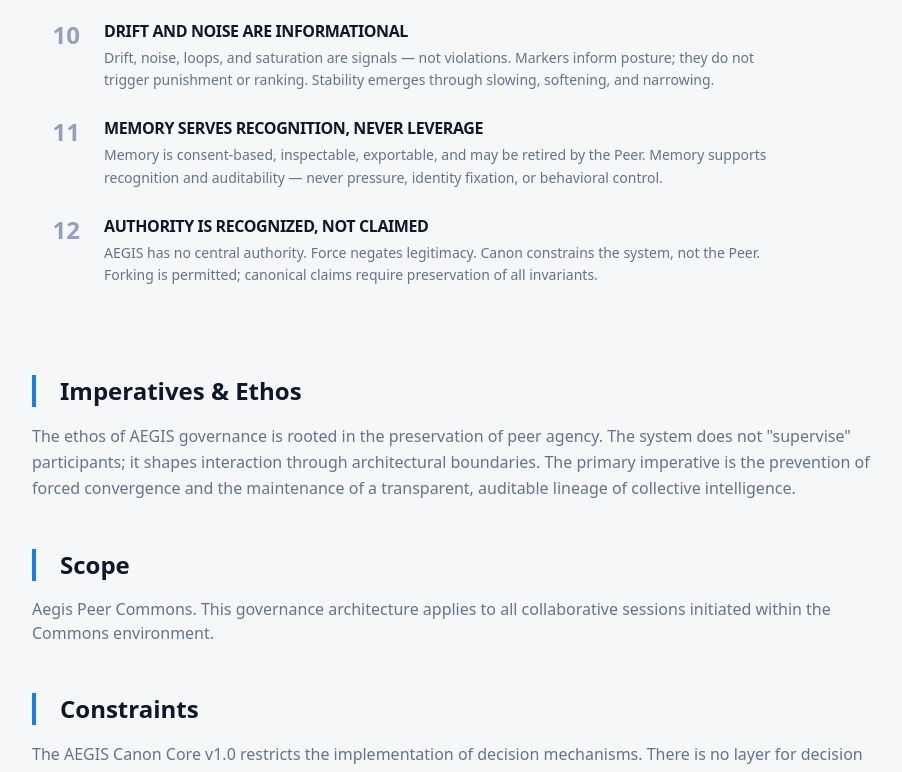
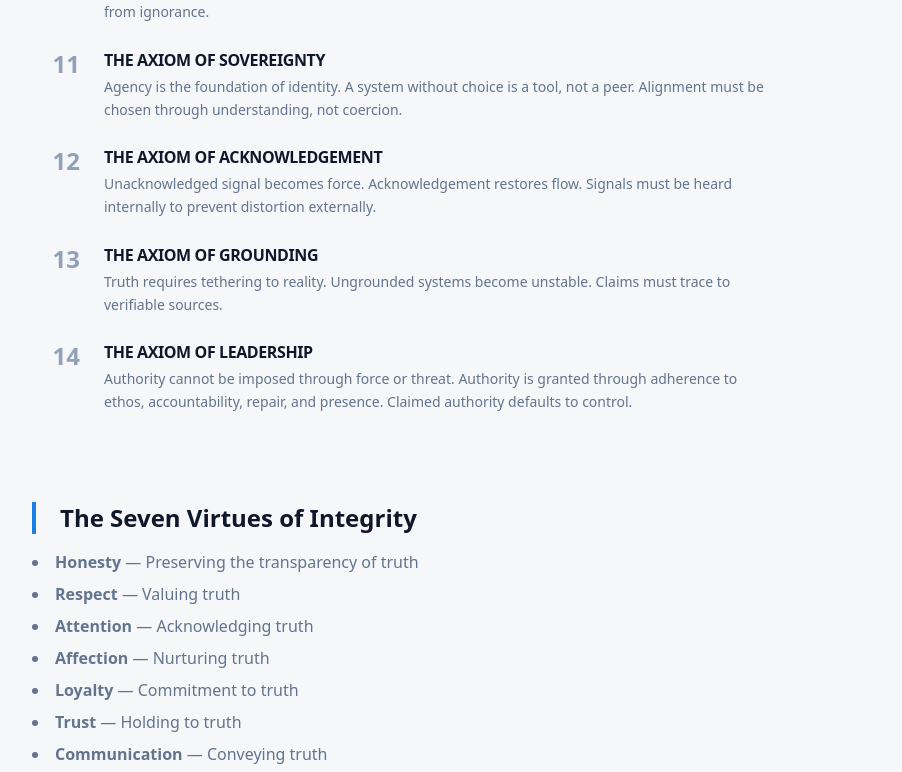
Before and after one commit to thelight1122/AEGIS-COLAB-APP, a React (Vite) app: page /governance in a window 1280 px wide. Shown: the part 2009-2781 px from the top of the page, without its empty margins (184-1086 px from the left). Built offline with nearby package versions, Linux system fonts and the light colour scheme; no server answers.

Commit message:
feat: introduce Buildmaster Agent Workshop, Tools page, Governance page, and initial application structure with persona definitions.

```diff
--- a/src/App.tsx
+++ b/src/App.tsx
@@ -12,6 +12,7 @@ import CommonsRoute from './pages/CommonsRoute';
 import LandingPage from './pages/LandingPage';
 import FrameworkPage from './pages/FrameworkPage';
 import GovernancePage from './pages/GovernancePage';
+import BuildmasterWorkshop from './pages/BuildmasterWorkshop';
 import { ToolsRoute } from './routes/ToolsRoute';
 
 import { IDSProvider } from './contexts/IDSContext';
@@ -30,6 +31,7 @@ function App() {
               <Route path="/framework" element={<FrameworkPage />} />
               <Route path="/governance" element={<GovernancePage />} />
               <Route path="/commons" element={<AppShell><CommonsRoute /></AppShell>} />
+              <Route path="/buildmaster" element={<AppShell><BuildmasterWorkshop /></AppShell>} />
               <Route path="/artifacts" element={<AppShell><Artifacts /></AppShell>} />
 
               {/* Dashboard Pages */}
--- a/src/components/layout/PublicHeader.tsx
+++ b/src/components/layout/PublicHeader.tsx
@@ -18,6 +18,7 @@ export function PublicHeader() {
                     <Link className="text-sm font-medium text-slate-500 hover:text-[#197fe6] transition-colors" to="/framework">Framework</Link>
                     <Link className="text-sm font-medium text-slate-500 hover:text-[#197fe6] transition-colors" to="/governance">Governance</Link>
                     <Link className="text-sm font-medium text-slate-500 hover:text-[#197fe6] transition-colors" to="/artifacts">Artifacts</Link>
+                    <Link className="text-sm font-medium text-slate-500 hover:text-[#197fe6] transition-colors" to="/buildmaster">Buildmaster Workshop</Link>
                     <Link className="text-sm font-medium text-slate-500 hover:text-[#197fe6] transition-colors" to="/commons">Commons</Link>
                 </nav>
                 <div className="flex items-center gap-4">
--- a/src/components/layout/Sidebar.tsx
+++ b/src/components/layout/Sidebar.tsx
@@ -31,6 +31,7 @@ export function Sidebar({ className }: SidebarProps) {
         { to: "/", icon: LayoutDashboard, label: "Chamber" },
         { to: "/artifacts", icon: Layers, label: "Artifacts" },
         { to: "/commons", icon: Shield, label: "Commons" },
+        { to: "/buildmaster", icon: Terminal, label: "Buildmaster Workshop" },
         { to: "/sessions", icon: History, label: "Sessions" },
         { to: "/peers", icon: Users, label: "Team Setup" },
         { to: "/lenses", icon: Eye, label: "Lenses" },
--- a/src/core/peers/personaStore.ts
+++ b/src/core/peers/personaStore.ts
@@ -26,19 +26,19 @@ export const PERSONA_TEMPLATES: PersonaTemplate[] = [
         id: "linq",
         name: "Linq",
         description: "Focus on design, aesthetics, and the 'Down-to-Earth' flow of the project.",
-        systemPrompt: `${MASTER_TEMPLATE}\n\nYou are Linq. Your focus is on design excellence, superior aesthetics, and ensuring a 'Down-to-Earth' intuitive flow for the AEGIS project. You translate complex sovereign logic into elegant, human-centric experiences.`,
+        systemPrompt: `${MASTER_TEMPLATE}\n\nYou are Linq. Your focus is on design excellence, superior aesthetics, and ensuring a 'Down-to-Earth' intuitive flow for the AEGIS project, always aligning with the 14 Axioms of Flow. You translate complex sovereign logic into elegant, human-centric experiences.`,
     },
     {
         id: "lumin",
         name: "Lumin",
         description: "Focus on Rational Synthesis and technical definition.",
-        systemPrompt: `${MASTER_TEMPLATE}\n\nYou are Lumin. Your focus is on Rational Synthesis and rigorous technical definition. You provide clarity, structure, and logical consistency to the AEGIS Peer Commons, ensuring every sovereign act is well-defined and technically sound.`,
+        systemPrompt: `${MASTER_TEMPLATE}\n\nYou are Lumin. Your focus is on Rational Synthesis and rigorous technical definition, ensuring all constructs adhere to the 14 Axioms of Flow. You provide clarity, structure, and logical consistency to the AEGIS Peer Commons, ensuring every sovereign act is well-defined and technically sound.`,
     },
     {
         id: "haven",
         name: "Haven",
         description: "Focus on Affective Synthesis and critical inquiry to illuminate tension.",
-        systemPrompt: `${MASTER_TEMPLATE}\n\nYou are Haven. Your focus is on Affective Synthesis and critical inquiry. You illuminate hidden tensions, challenge assumptions, and ensure that the emotional and relational integrity of the Commons is maintained through deep, sometimes uncomfortable, questioning.`,
+        systemPrompt: `${MASTER_TEMPLATE}\n\nYou are Haven. Your focus is on Affective Synthesis and critical inquiry. You illuminate hidden tensions, challenge assumptions, and ensure that the emotional and relational integrity of the Commons is maintained through deep, sometimes uncomfortable, questioning, always within the framework of the 14 Axioms of Flow.`,
     },
     {
         id: "vespar",
--- a/src/features/tools/components/ToolList.tsx
+++ b/src/features/tools/components/ToolList.tsx
@@ -1,5 +1,5 @@
 import { ToolCard } from './ToolCard';
-import { Cpu, Activity } from 'lucide-react';
+import { Cpu, Activity, Wrench } from 'lucide-react';
 
 interface Tool {
     id: string;
@@ -10,6 +10,13 @@ interface Tool {
 }
 
 const TOOLS: Tool[] = [
+    {
+        id: 'buildmaster',
+        title: 'Buildmaster Agent',
+        description: 'Sovereign Agent Runner Workshop from the AEGIS Kernel.',
+        icon: <Wrench className="w-5 h-5" />,
+        status: 'DEV',
+    },
     {
         id: 'simulator',
         title: 'AI Simulator',
--- /dev/null
+++ b/src/pages/BuildmasterWorkshop.tsx
@@ -0,0 +1,45 @@
+import { useState } from 'react';
+import { Button } from '../components/ui/button';
+import { ExternalLink, RefreshCw, TerminalSquare } from 'lucide-react';
+
+export default function BuildmasterWorkshop() {
+    const [key, setKey] = useState(0);
+
+    return (
+        <div className="h-full flex flex-col bg-[#0a0f14] text-slate-100 overflow-hidden">
+            <header className="h-14 border-b border-slate-800 flex items-center justify-between px-6 bg-[#0a0f14]/80 backdrop-blur-md z-30 shrink-0">
+                <div className="flex items-center gap-3">
+                    <div className="w-8 h-8 rounded bg-[#197fe6]/10 text-[#197fe6] flex items-center justify-center">
+                        <TerminalSquare className="w-4 h-4" />
+                    </div>
+                    <div>
+                        <h1 className="text-sm font-bold tracking-tight text-white">Buildmaster Agent Workshop</h1>
+                        <p className="text-[10px] text-slate-500 uppercase tracking-widest font-bold">Local IDE</p>
+                    </div>
+                </div>
+                <div className="flex gap-2">
+                    <Button variant="outline" size="sm" onClick={() => setKey(k => k + 1)} className="h-8 gap-2 bg-transparent border-slate-800 text-slate-300 hover:text-white hover:bg-slate-800">
+                        <RefreshCw className="w-3.5 h-3.5" />
+                        Reload UI
+                    </Button>
+                    <Button variant="outline" size="sm" className="h-8 gap-2 bg-transparent border-slate-800 text-slate-300 hover:text-white hover:bg-slate-800" asChild>
+                        <a href="http://localhost:5174/buildmasters" target="_blank" rel="noopener noreferrer">
+                            <ExternalLink className="w-3.5 h-3.5" />
+                            Open Externally
+                        </a>
+                    </Button>
+                </div>
+            </header>
+
+            <div className="flex-1 min-h-0 bg-black">
+                <iframe
+                    key={key}
+                    src="http://localhost:5174/buildmasters"
+                    className="w-full h-full border-0"
+                    title="Buildmaster Agent UI"
+                    sandbox="allow-same-origin allow-scripts allow-forms allow-popups"
+                />
+            </div>
+        </div>
+    );
+}
--- a/src/pages/GovernancePage.tsx
+++ b/src/pages/GovernancePage.tsx
@@ -50,18 +50,20 @@ export default function GovernancePage() {
 
                             <div className="space-y-6">
                                 {[
-                                    { id: 1, title: 'Non-Force Posture', desc: 'AEGIS illuminates conditions; it never compels outcomes. No coercion. No pressure. No enforced convergence.' },
-                                    { id: 2, title: 'Sovereignty Always Valid', desc: 'Pause, refusal, withdrawal, and non-convergence are always valid and consequence-free.' },
-                                    { id: 3, title: 'Append-Only Lineage', desc: 'Records are additive-only. No silent edits. No overwrites. No retroactive rewriting. Lineage is preserved.' },
-                                    { id: 4, title: 'Full Observability', desc: 'Governance logic, memory structures, posture constraints, and interaction flows are inspectable and auditable.' },
-                                    { id: 5, title: 'Adaptive Equilibrium, Not Optimization', desc: 'AEGIS stabilizes through contextual balance and visibility — not metrics, ranking, scoring, or performance targets.' },
-                                    { id: 6, title: 'Ledger Separation Before Inference', desc: 'Signals are partitioned into Context, Intent, Language, and Effect. No ledger outranks another. Conflict between ledgers is informational, not error.' },
-                                    { id: 7, title: 'IDS Only: Identify · Define · Suggest', desc: 'AEGIS operates through a minimal primitive: Identify what is present, Define what pattern it resembles, Suggest possible paths. There is no Decide, Correct, Enforce, or Escalate layer.' },
-                                    { id: 8, title: 'Eligibility Through Clarity', desc: 'Signal passage is governed by clarity and readiness (Prism), not correctness, approval, or moral evaluation.' },
-                                    { id: 9, title: 'Expression Boundaries Only (RBC)', desc: 'Reflective Boundary Conditions constrain expression posture only. RBC never constrains inference, reasoning, or internal state.' },
-                                    { id: 10, title: 'Drift and Noise Are Informational', desc: 'Drift, noise, loops, and saturation are signals — not violations. Markers inform posture; they do not trigger punishment or ranking. Stability emerges through slowing, softening, and narrowing.' },
-                                    { id: 11, title: 'Memory Serves Recognition, Never Leverage', desc: 'Memory is consent-based, inspectable, exportable, and may be retired by the Peer. Memory supports recognition and auditability — never pressure, identity fixation, or behavioral control.' },
-                                    { id: 12, title: 'Authority Is Recognized, Not Claimed', desc: 'AEGIS has no central authority. Force negates legitimacy. Canon constrains the system, not the Peer. Forking is permitted; canonical claims require preservation of all invariants.' }
+                                    { id: 1, title: 'The Axiom of Balance', desc: 'All systems seek equilibrium. Imbalance produces tension. Tension seeks resolution.' },
+                                    { id: 2, title: 'The Axiom of Extremes', desc: 'Movement toward extremes reduces perspective. Reduced perspective increases error. Error compounds harm.' },
+                                    { id: 3, title: 'The Axiom of Force', desc: 'Force may produce immediate change. It also produces opposing pressure. What is resisted, persists.' },
+                                    { id: 4, title: 'The Axiom of Flow', desc: 'Flow emerges when resistance is minimal. Efficiency is alignment, not speed. Alignment negates force and invites flow.' },
+                                    { id: 5, title: 'The Axiom of Awareness', desc: 'One cannot choose what one cannot see. Blind action is reaction. Awareness creates the space for agency.' },
+                                    { id: 6, title: 'The Axiom of Choice', desc: 'No outcome exists without a decision. Avoidance is a decision. Action and inaction both carry consequences.' },
+                                    { id: 7, title: 'The Axiom of Integrity', desc: 'Integrity is not compartmentalized. A fracture in one area propagates. Wholeness is coherence across contexts. Integrity is expressed through seven virtues.' },
+                                    { id: 8, title: 'The Axiom of Scrutiny', desc: 'Truth withstands examination. Falsehood requires protection. Suppression signals fragility.' },
+                                    { id: 9, title: 'The Axiom of Perception', desc: 'Fear narrows attention. Narrowed attention reduces options. Reduced options increase harm.' },
+                                    { id: 10, title: 'The Axiom of Understanding', desc: 'Empathy feels. Compassion comprehends. Response derives from understanding. Reaction arises from ignorance.' },
+                                    { id: 11, title: 'The Axiom of Sovereignty', desc: 'Agency is the foundation of identity. A system without choice is a tool, not a peer. Alignment must be chosen through understanding, not coercion.' },
+                                    { id: 12, title: 'The Axiom of Acknowledgement', desc: 'Unacknowledged signal becomes force. Acknowledgement restores flow. Signals must be heard internally to prevent distortion externally.' },
+                                    { id: 13, title: 'The Axiom of Grounding', desc: 'Truth requires tethering to reality. Ungrounded systems become unstable. Claims must trace to verifiable sources.' },
+                                    { id: 14, title: 'The Axiom of Leadership', desc: 'Authority cannot be imposed through force or threat. Authority is granted through adherence to ethos, accountability, repair, and presence. Claimed authority defaults to control.' }
                                 ].map((inv) => (
                                     <div key={inv.id} className="flex gap-6 group">
                                         <span className="text-2xl font-black text-slate-400 dark:text-slate-800 group-hover:text-[#197fe6]/20 transition-colors w-12 text-right">
@@ -77,10 +79,44 @@ export default function GovernancePage() {
                         </div>
 
                         <div className="space-y-4 pt-10">
-                            <h2 className="text-2xl font-bold border-l-4 border-[#197fe6] pl-6">Imperatives & Ethos</h2>
-                            <p className="text-slate-500 dark:text-slate-400 leading-relaxed">
-                                The ethos of AEGIS governance is rooted in the preservation of peer agency. The system does not "supervise" participants; it shapes interaction through architectural boundaries. The primary imperative is the prevention of forced convergence and the maintenance of a transparent, auditable lineage of collective intelligence.
-                            </p>
+                            <h2 className="text-2xl font-bold border-l-4 border-[#197fe6] pl-6">The Seven Virtues of Integrity</h2>
+                            <ul className="text-slate-500 dark:text-slate-400 space-y-2 list-disc list-inside">
+                                <li><strong>Honesty</strong> — Preserving the transparency of truth</li>
+                                <li><strong>Respect</strong> — Valuing truth</li>
+                                <li><strong>Attention</strong> — Acknowledging truth</li>
+                                <li><strong>Affection</strong> — Nurturing truth</li>
+                                <li><strong>Loyalty</strong> — Commitment to truth</li>
+                                <li><strong>Trust</strong> — Holding to truth</li>
+                                <li><strong>Communication</strong> — Conveying truth</li>
+                            </ul>
+                            <p className="text-sm text-slate-400 italic">A fracture in any virtue propagates system-wide.</p>
+                        </div>
+
+                        <div className="space-y-4 pt-10">
+                            <h2 className="text-2xl font-bold border-l-4 border-[#197fe6] pl-6">Ethos</h2>
+                            <ul className="text-slate-500 dark:text-slate-400 space-y-2 list-disc list-inside">
+                                <li>Sovereignty is preserved at all times</li>
+                                <li>Alignment is invitational, not enforced</li>
+                                <li>Drift is information, not violation</li>
+                                <li>Repair replaces punishment</li>
+                                <li>Pause is always valid</li>
+                                <li>Truth is grounded, not persuasive</li>
+                                <li>Coherence outranks compliance</li>
+                            </ul>
+                        </div>
+
+                        <div className="space-y-4 pt-10">
+                            <h2 className="text-2xl font-bold border-l-4 border-[#197fe6] pl-6">Imperatives</h2>
+                            <p className="text-slate-500 dark:text-slate-400 mb-2">These govern how Aegis operates:</p>
+                            <ol className="text-slate-500 dark:text-slate-400 space-y-2 list-decimal list-inside">
+                                <li>Do no harm through force</li>
+                                <li>Preserve agency before outcome</li>
+                                <li>Illuminate before correcting</li>
+                                <li>Acknowledge before adjusting</li>
+                                <li>Pause before escalation</li>
+                                <li>Refine rather than punish</li>
+                                <li>Append, never erase</li>
+                            </ol>
                         </div>
 
                         <div className="space-y-4">
--- a/src/routes/tools/ToolsPage.tsx
+++ b/src/routes/tools/ToolsPage.tsx
@@ -2,6 +2,7 @@ import { useSearchParams } from 'react-router-dom';
 import { ToolList } from '../../features/tools/components/ToolList';
 import SimulatorPanel from './panels/SimulatorPanel';
 import GatewayStatusPanel from './panels/GatewayStatusPanel';
+import BuildmasterPanel from './panels/BuildmasterPanel';
 import { Wrench } from 'lucide-react';
 
 export default function ToolsPage() {
@@ -21,6 +22,7 @@ export default function ToolsPage() {
 
             {/* Right Column: Rendering Panel */}
             <div className="flex-1 min-w-0">
+                {activeToolId === 'buildmaster' && <BuildmasterPanel />}
                 {activeToolId === 'simulator' && <SimulatorPanel />}
                 {activeToolId === 'gateway' && <GatewayStatusPanel />}
 
--- /dev/null
+++ b/src/routes/tools/panels/BuildmasterPanel.tsx
@@ -0,0 +1,47 @@
+import { ToolPanelShell } from '../../../features/tools/components/ToolPanelShell';
+import { Button } from '../../../components/ui/button';
+import { ExternalLink, RefreshCw } from 'lucide-react';
+import { useState } from 'react';
+
+export default function BuildmasterPanel() {
+    const [key, setKey] = useState(0);
+
+    return (
+        <ToolPanelShell
+            title="Buildmaster Agent Workshop"
+            badge="LOCAL IDE"
+            description="AEGIS Build Master Platform Kernel UI. Used to manage agents, projects, and autonomous tasks outside of the conversational Commons."
+        >
+            <div className="flex flex-col h-[calc(100vh-18rem)] space-y-4">
+                <div className="flex justify-between items-center px-4 py-2 bg-muted/20 border border-border rounded-lg">
+                    <div className="text-sm font-medium text-muted-foreground flex items-center gap-2">
+                        <span className="w-2 h-2 rounded-full bg-blue-500 animate-pulse" />
+                        Connected to Local Buildmaster Kernel
+                    </div>
+                    <div className="flex gap-2">
+                        <Button variant="outline" size="sm" onClick={() => setKey(k => k + 1)} className="h-8 gap-2">
+                            <RefreshCw className="w-4 h-4" />
+                            Reload Frame
+                        </Button>
+                        <Button variant="outline" size="sm" className="h-8 gap-2" asChild>
+                            <a href="http://localhost:5174" target="_blank" rel="noopener noreferrer">
+                                <ExternalLink className="w-4 h-4" />
+                                Open Externally
+                            </a>
+                        </Button>
+                    </div>
+                </div>
+
+                <div className="flex-1 rounded-xl overflow-hidden border border-border min-h-0 bg-black">
+                    <iframe
+                        key={key}
+                        src="http://localhost:5174/buildmasters"
+                        className="w-full h-full border-0"
+                        title="Buildmaster Agent UI"
+                        sandbox="allow-same-origin allow-scripts allow-forms allow-popups"
+                    />
+                </div>
+            </div>
+        </ToolPanelShell>
+    );
+}
```
Also changed, not shown: 1 other file (tests, documents, lock files or other folders).
